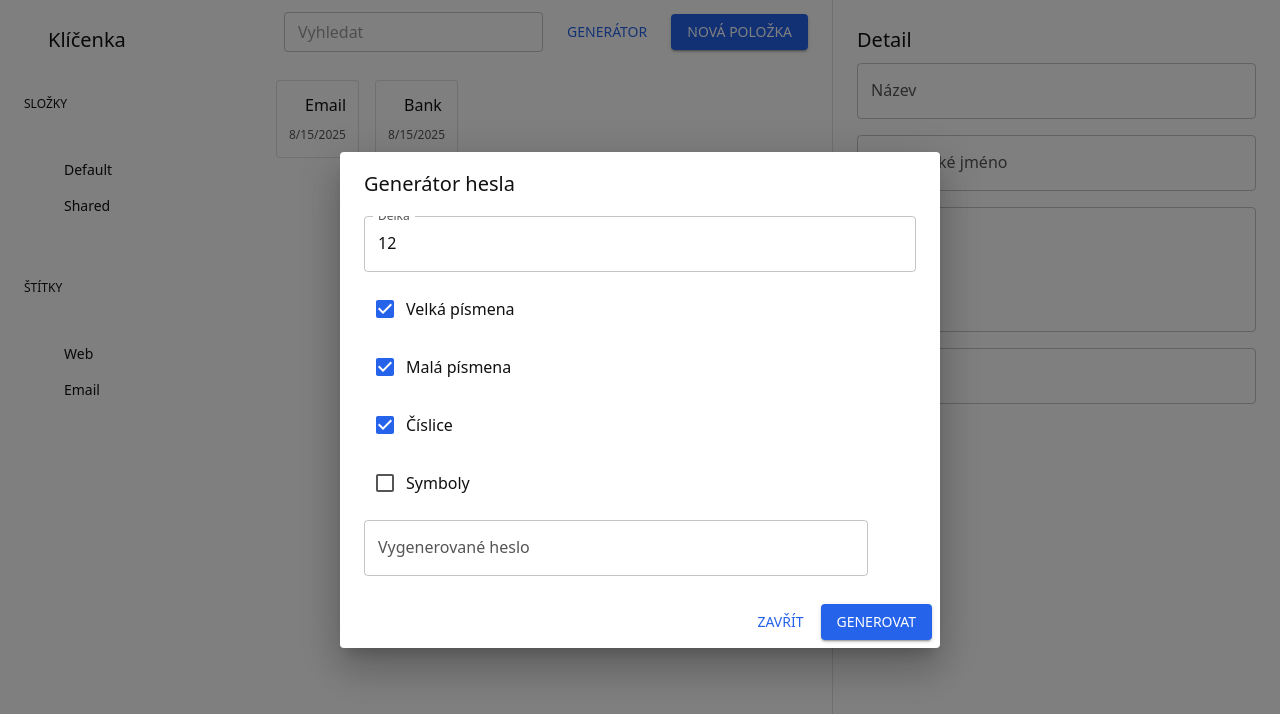
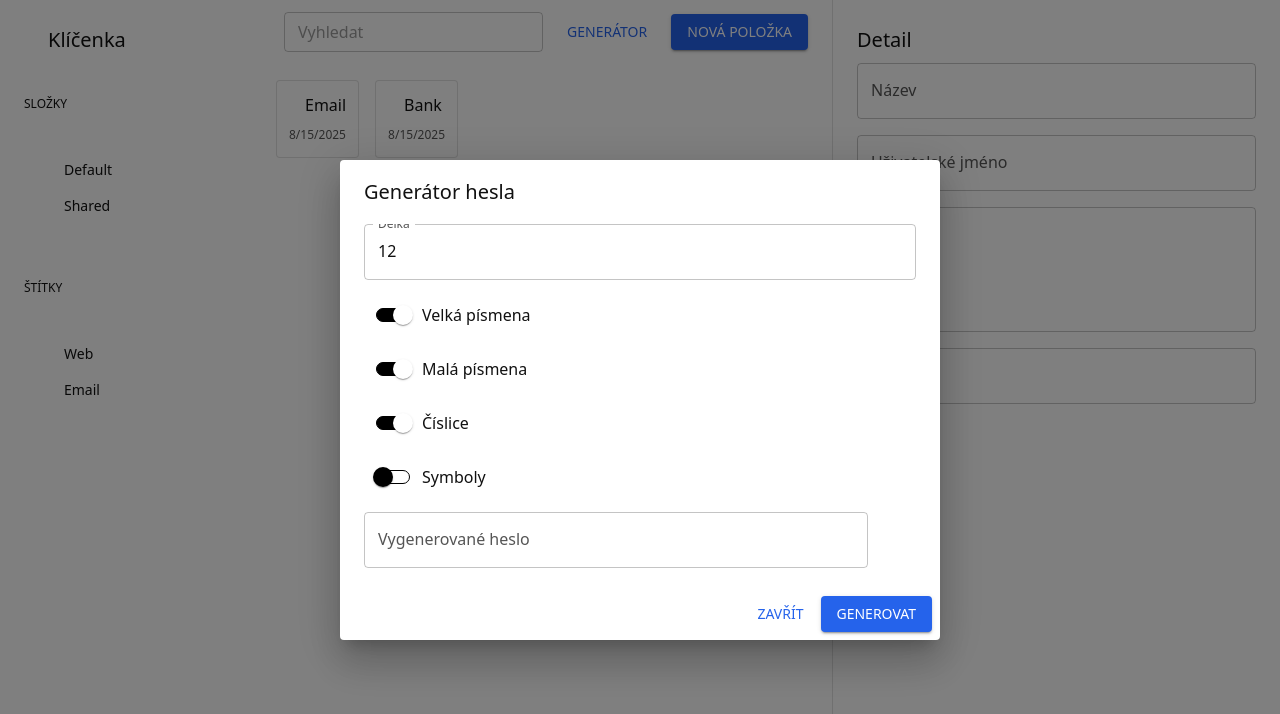
Before and after one commit to bucenecdominik/sd-key-vault, a React (Vite) app: page / in a window 1280 px wide. Both pictures are taken after a click on the button "GENERÁTOR". Shown: the top 714 px of the page. Built offline with nearby package versions, Linux system fonts and the light colour scheme; some icons are missing.

Commit message:
Move switch styling to theme

```diff
--- a/src/components/PasswordGenerator.tsx
+++ b/src/components/PasswordGenerator.tsx
@@ -6,11 +6,12 @@ import DialogActions from '@mui/material/DialogActions'
 import Button from '@mui/material/Button'
 import TextField from '@mui/material/TextField'
 import FormControlLabel from '@mui/material/FormControlLabel'
-import Checkbox from '@mui/material/Checkbox'
+import Switch from '@mui/material/Switch'
 import Stack from '@mui/material/Stack'
 import Box from '@mui/material/Box'
 import IconButton from '@mui/material/IconButton'
 import ContentCopyIcon from '@mui/icons-material/ContentCopy'
+
 
 interface PasswordGeneratorProps {
   open: boolean
@@ -61,19 +62,19 @@ export default function PasswordGenerator({ open, onClose }: PasswordGeneratorPr
             inputProps={{ min: 1 }}
           />
           <FormControlLabel
-            control={<Checkbox checked={useUpper} onChange={(e) => setUseUpper(e.target.checked)} />}
+            control={<Switch checked={useUpper} onChange={(e) => setUseUpper(e.target.checked)} />}
             label="Velká písmena"
           />
           <FormControlLabel
-            control={<Checkbox checked={useLower} onChange={(e) => setUseLower(e.target.checked)} />}
+            control={<Switch checked={useLower} onChange={(e) => setUseLower(e.target.checked)} />}
             label="Malá písmena"
           />
           <FormControlLabel
-            control={<Checkbox checked={useNumbers} onChange={(e) => setUseNumbers(e.target.checked)} />}
+            control={<Switch checked={useNumbers} onChange={(e) => setUseNumbers(e.target.checked)} />}
             label="Číslice"
           />
           <FormControlLabel
-            control={<Checkbox checked={useSymbols} onChange={(e) => setUseSymbols(e.target.checked)} />}
+            control={<Switch checked={useSymbols} onChange={(e) => setUseSymbols(e.target.checked)} />}
             label="Symboly"
           />
           <Box display="flex" alignItems="center" gap={1}>
--- a/src/theme.ts
+++ b/src/theme.ts
@@ -1,6 +1,6 @@
 import { createTheme } from '@mui/material/styles'
 
-export const theme = createTheme({
+const baseTheme = createTheme({
   palette: {
     mode: 'light',
     primary: {
@@ -22,3 +22,27 @@ export const theme = createTheme({
     fontFamily: 'system-ui, sans-serif',
   },
 })
+
+export const theme = createTheme(baseTheme, {
+  components: {
+    MuiSwitch: {
+      styleOverrides: {
+        switchBase: {
+          color: baseTheme.palette.common.black,
+          '& + .MuiSwitch-track': {
+            backgroundColor: baseTheme.palette.common.white,
+            border: `1px solid ${baseTheme.palette.common.black}`,
+            opacity: 1,
+          },
+          '&.Mui-checked': {
+            color: baseTheme.palette.common.white,
+            '& + .MuiSwitch-track': {
+              backgroundColor: baseTheme.palette.common.black,
+              opacity: 1,
+            },
+          },
+        },
+      },
+    },
+  },
+})
```
